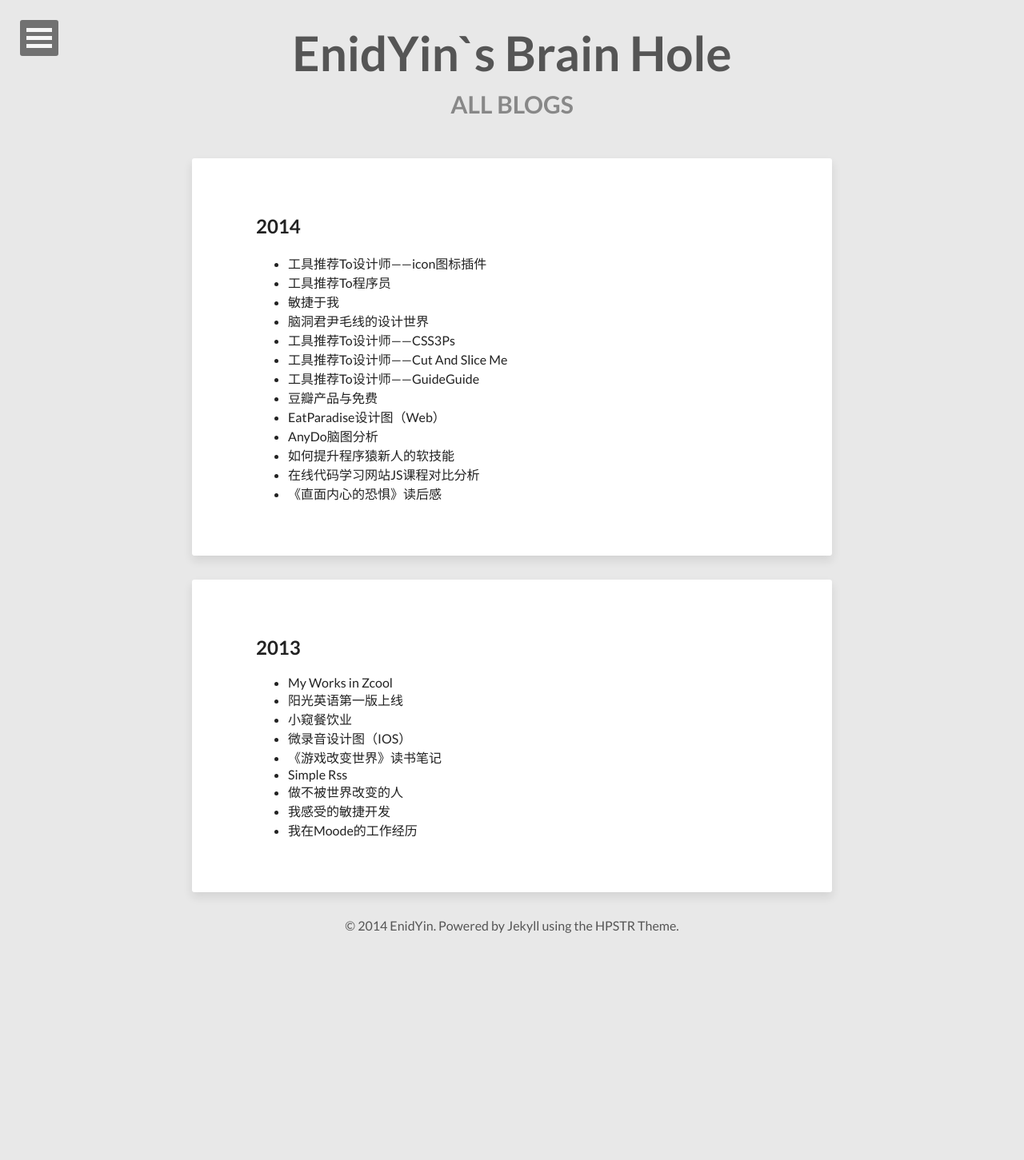
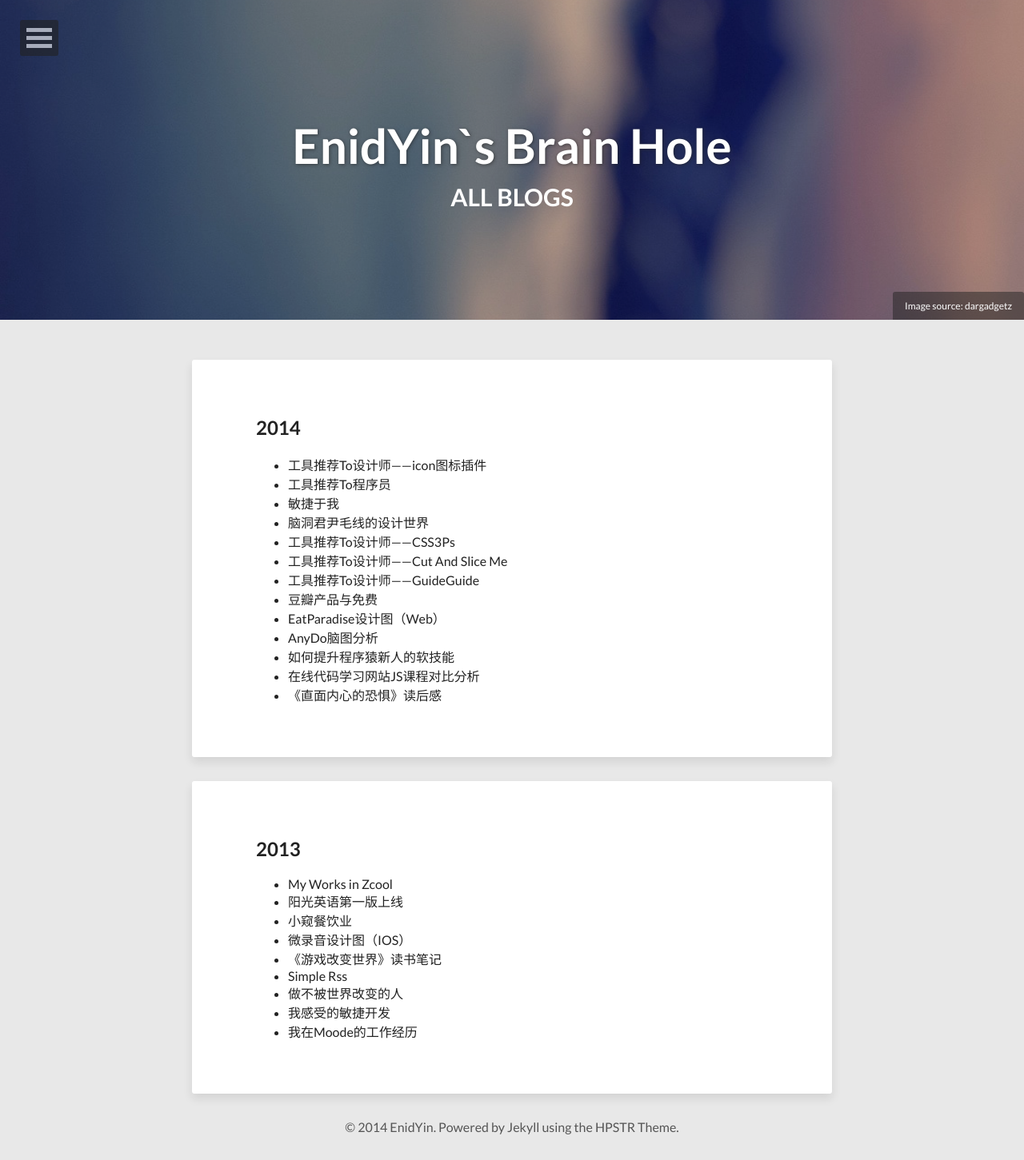
Before and after one commit to EnidYin/EnidYin.github.io, a Jekyll site: the page built from posts.html, in a window 1280 px wide. Shown: the whole page at 80% size. Built offline with Jekyll 4.4.1, drawn with Linux system fonts in a browser that asks for light colours; nearby versions of some CDN libraries; before the commit the page ends 1199 px from its top, so only the background shows below that.

Commit message:
posts.html background

```diff
--- a/posts.html
+++ b/posts.html
@@ -3,6 +3,10 @@ layout: post-index
 permalink: /posts/
 title: All Blogs
 description: "An archive of posts."
+image:
+  feature: abstract-12.jpg
+  credit: dargadgetz
+  creditlink: http://www.dargadgetz.com/ios-7-abstract-wallpaper-pack-for-iphone-5-and-ipod-touch-retina/
 ---
 
 {% for post in site.posts %}
```
